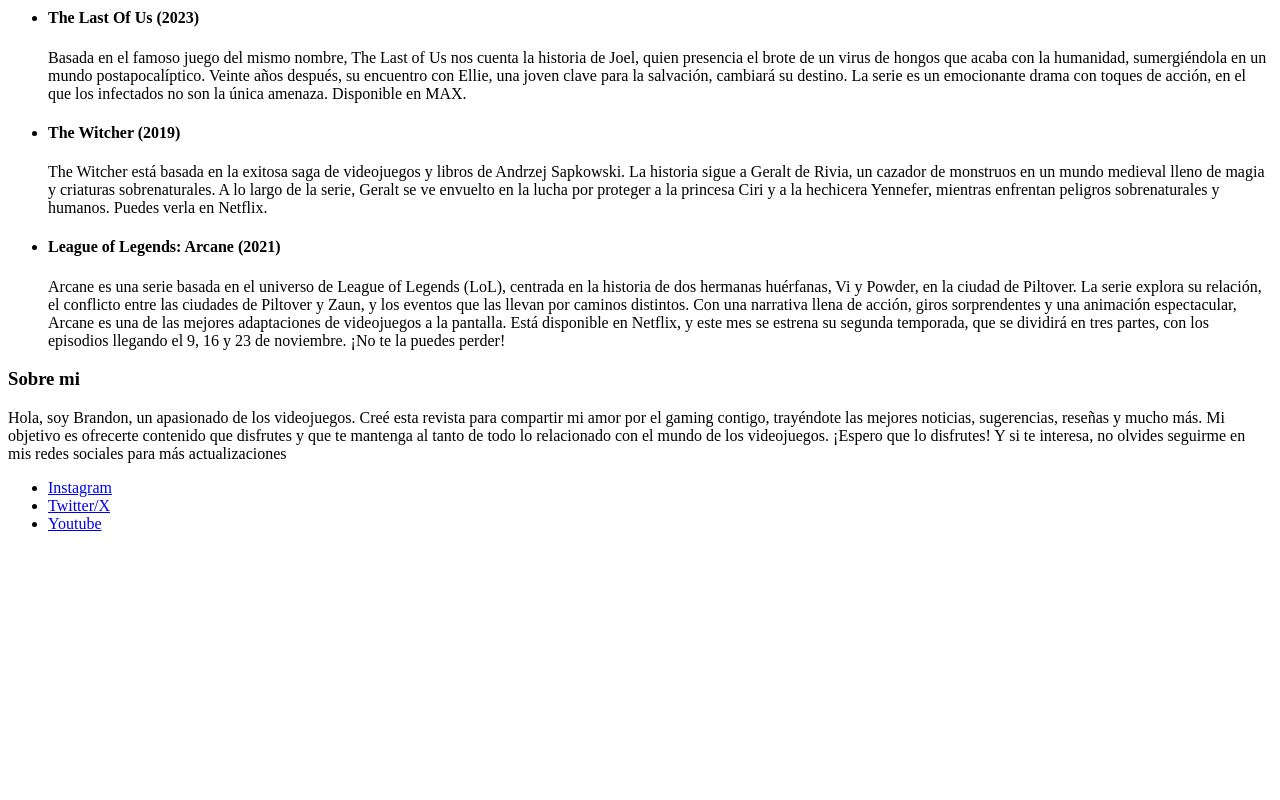
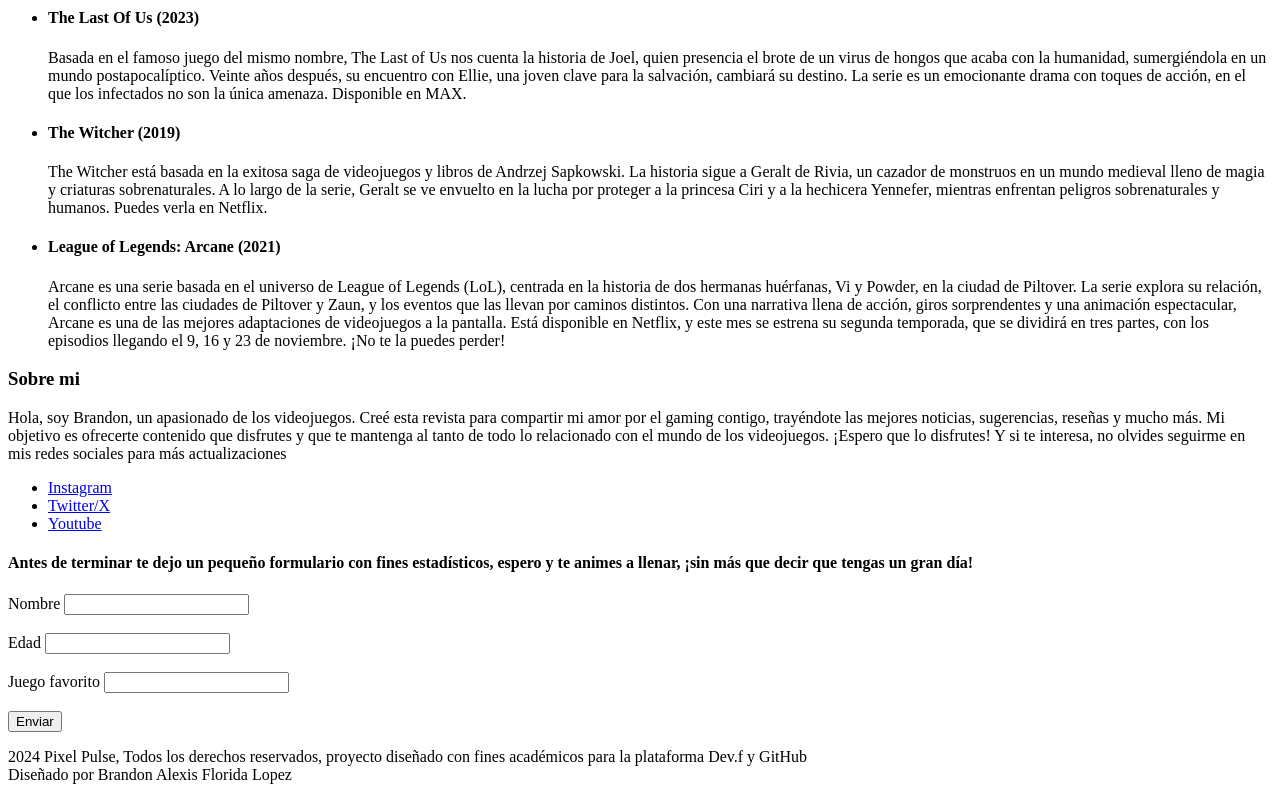
Before and after one commit to Alifinal/Pixel-Pulse, a plain HTML site: page index.html in a window 1280 px wide. Shown: the part 552-1352 px from the top of the page. Before the commit the page ends 1101 px from the top, so only its background shows below. Drawn offline with Linux system fonts and the light colour scheme.

Commit message:
5ta y 6ta seccion

```diff
--- a/index.html
+++ b/index.html
@@ -43,17 +43,20 @@
         A continuación, te dejo tres series basadas en videojuegos que recomiendo y que estoy seguro que disfrutarás tanto como yo:
     </p>
     <ul>
-        <li><h4>The Last Of Us (2023)</h4>
+        <li>
+            <h4>The Last Of Us (2023)</h4>
             Basada en el famoso juego del mismo nombre, The Last of Us nos cuenta la historia de Joel, quien presencia el brote de un virus de hongos que
             acaba con la humanidad, sumergiéndola en un mundo postapocalíptico. Veinte años después, su encuentro con Ellie, una joven clave para la salvación, cambiará su destino.
             La serie es un emocionante drama con toques de acción, en el que los infectados no son la única amenaza. Disponible en MAX.
         </li>
-        <li><h4>The Witcher (2019)</h4>
+        <li>
+            <h4>The Witcher (2019)</h4>
             The Witcher está basada en la exitosa saga de videojuegos y libros de Andrzej Sapkowski. La historia sigue a Geralt de Rivia, un cazador de monstruos en un mundo medieval
             lleno de magia y criaturas sobrenaturales. A lo largo de la serie, Geralt se ve envuelto en la lucha por proteger a la princesa Ciri y a la hechicera Yennefer, mientras
             enfrentan peligros sobrenaturales y humanos. Puedes verla en Netflix.
         </li>
-        <li><h4>League of Legends: Arcane (2021)</h4>
+        <li>
+            <h4>League of Legends: Arcane (2021)</h4>
             Arcane es una serie basada en el universo de League of Legends (LoL), centrada en la historia de dos hermanas huérfanas, Vi y Powder, en la ciudad de Piltover. La serie
             explora su relación, el conflicto entre las ciudades de Piltover y Zaun, y los eventos que las llevan por caminos distintos. Con una narrativa llena de acción, giros
             sorprendentes y una animación espectacular, Arcane es una de las mejores adaptaciones de videojuegos a la pantalla. Está disponible en Netflix, y este mes se estrena su
@@ -76,5 +79,33 @@
         <li><a href="https://www.youtube.com/@AlifinalD" target="_blank">Youtube</a></li>
     </ul>
 </section>
+
+<!--Seccion de Formulario-->
+<section>
+    <h4>Antes de terminar te dejo un pequeño formulario con fines estadísticos, espero y te animes a llenar, ¡sin más que decir que tengas un gran día!</h4>
+    <form action="/enviar">
+        <label for="Nombre">Nombre</label>
+        <input type="text" id="User" name="User" required> <br><br>
+
+        <label for="Edad">Edad</label>
+        <input type="text" id="Age" name="Age" required> <br><br>
+
+        <label for="Juego">Juego favorito</label>
+        <input type="text" id="Game" name="Game" required> <br><br>
+
+        <input type="Submit" value="Enviar">
+    </form>
+</section>
+
+<!--Seccion de Pie de pagina-->
+<section>
+    <footer>
+        <p>
+            2024 Pixel Pulse, Todos los derechos reservados, proyecto diseñado con fines académicos para la plataforma Dev.f y GitHub <br>
+            Diseñado por Brandon Alexis Florida Lopez
+        </p>
+    </footer>
+</section>
+
 </body>
 </html>
```
